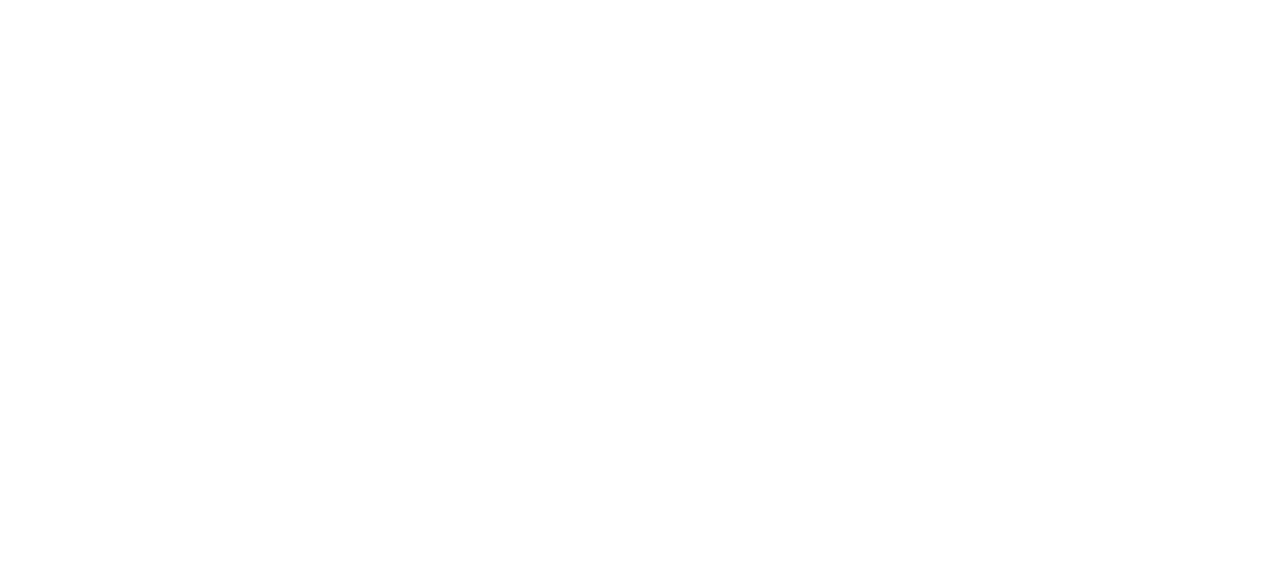
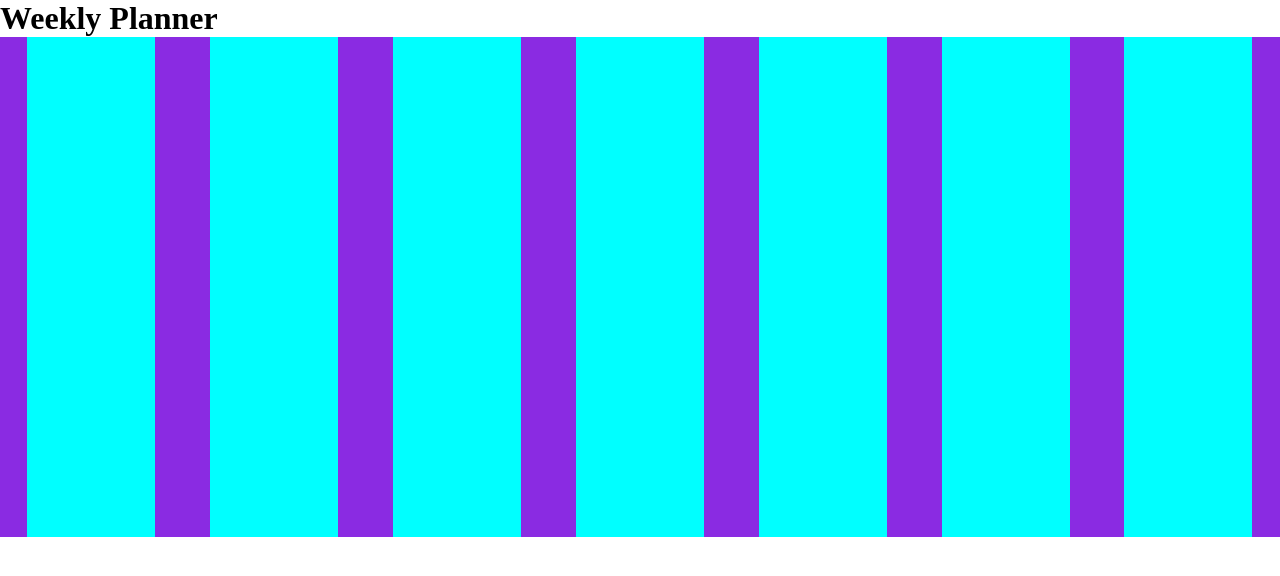
Before and after one commit to MariaTheCoder/WeeklyPlanner, a plain HTML site: page index.html in a window 1280 px wide. Drawn offline with Linux system fonts and the light colour scheme.

Commit message:
Start building the skeleton for the weekly planner app

```diff
--- a/index.html
+++ b/index.html
@@ -8,5 +8,16 @@
     <script defer src="index.js"></script>
     <link rel="stylesheet" href="style.css" />
   </head>
-  <body></body>
+  <body>
+    <h1>Weekly Planner</h1>
+    <div class="plan-container">
+      <div class="day"></div>
+      <div class="day"></div>
+      <div class="day"></div>
+      <div class="day"></div>
+      <div class="day"></div>
+      <div class="day"></div>
+      <div class="day"></div>
+    </div>
+  </body>
 </html>
--- a/style.css
+++ b/style.css
@@ -3,3 +3,21 @@
     padding: 0;
     box-sizing: border-box;
 }
+
+body {
+    max-width: 100%;
+    height: 100%;
+}
+
+.plan-container {
+    width: 100%;
+    height: 500px;
+    display: flex;
+    background-color: blueviolet;
+    justify-content: space-around;
+}
+
+.day {
+    width: 10%;
+    background-color: aqua;
+}
```
